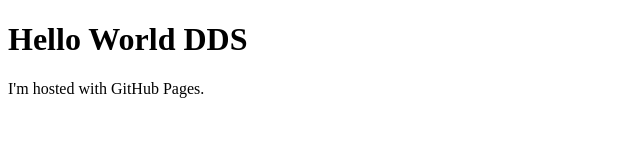
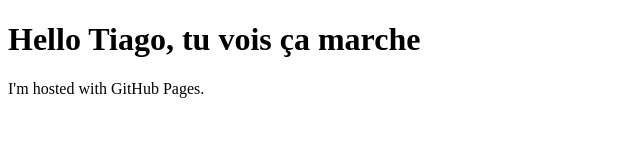
Before and after one commit to dasilvadds/dasilvadds.github.io, a plain HTML site: page index.html in a window 1280 px wide. Shown: the whole page, without its empty margins (0-640 px from the left). Drawn offline with Linux system fonts and the light colour scheme.

Commit message:
Word change test

```diff
--- a/index.html
+++ b/index.html
@@ -1,7 +1,7 @@
 <!DOCTYPE html>
 <html>
 <body>
-<h1>Hello World DDS</h1>
+<h1>Hello Tiago, tu vois ça marche</h1>
 <p>I'm hosted with GitHub Pages.</p>
 </body>
 </html>
```
